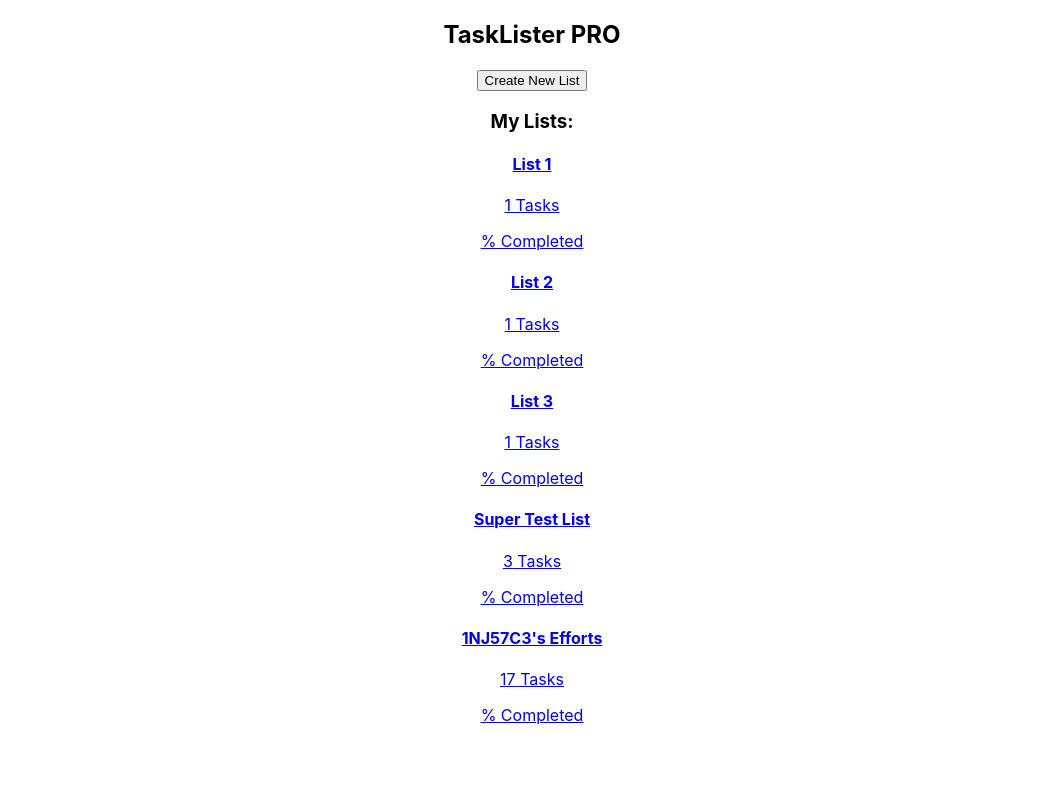
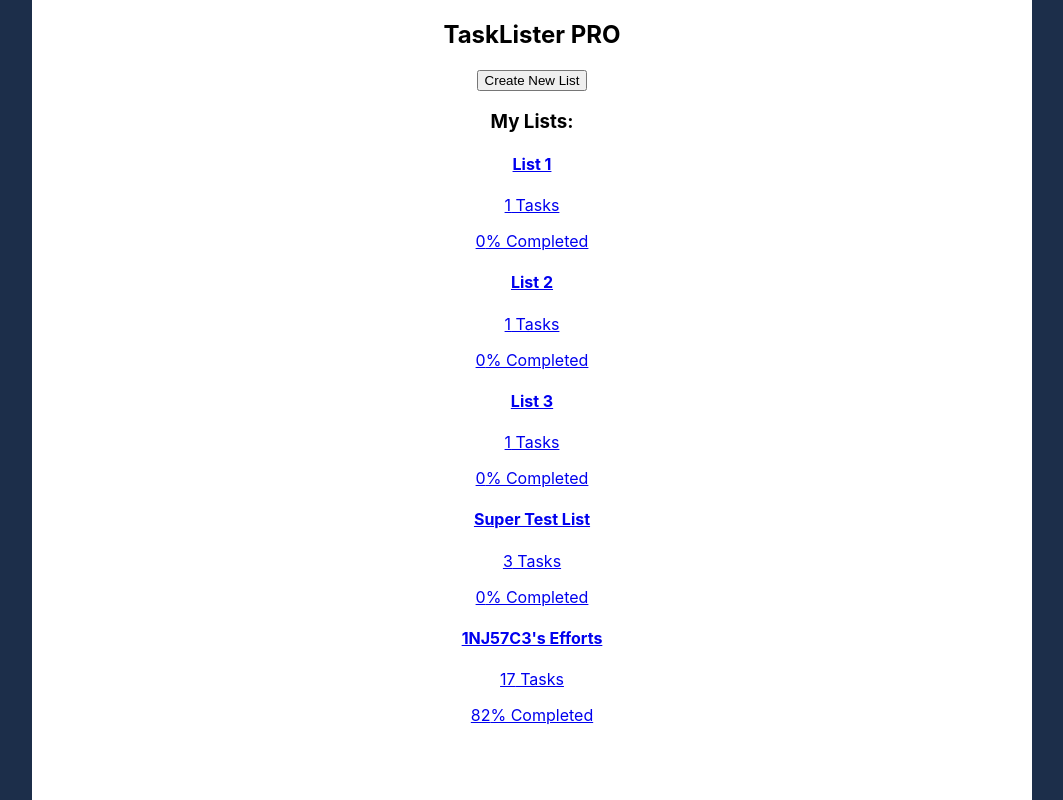
Before and after one commit to 1NJ57C3/phase-2-project-2, a React (Create React App) app: page / in a window 1280 px wide. Shown: the whole page, without its empty margins (108-1171 px from the left). Built offline with nearby package versions, Linux system fonts and the light colour scheme; data requests are answered from the project's data file.

Commit message:
Added some styling, added percent completed to Home component

```diff
--- a/src/App.css
+++ b/src/App.css
@@ -1,5 +1,18 @@
 .App {
   text-align: center;
+  display: flex;
+  justify-content: space-around;
+}
+
+.innerApp {
+  width: 1000px;
+  height: 100vh;
+  background-color: white;
+}
+
+.App-taskCard {
+  border-bottom: solid;
+  border-bottom: black;
 }
 
 .App-logo {
--- a/src/App.js
+++ b/src/App.js
@@ -1,5 +1,4 @@
 import './App.css';
-
 import React, { useEffect, useState } from "react";
 import { Switch, Route } from "react-router-dom"
 import Header from "./components/Header"
@@ -76,8 +75,10 @@ function App() {
     })
   }    /* :pepepls: */
 
+
   return (
     <div className="App">
+      <div className="innerApp">
         <Header />
         <Switch>
           <Route path={"/newList"}>
@@ -94,6 +95,7 @@ function App() {
           </Route>
         </Switch>
       </div>
+    </div>
   );
 }
 
--- a/src/components/Header.js
+++ b/src/components/Header.js
@@ -1,5 +1,10 @@
+
 function Header() {
-    return(<h2>TaskLister PRO</h2>)
+    return(
+        <div className="header">
+            <h2>TaskLister PRO</h2>
+        </div>
+    )
 }
 
 export default Header
--- a/src/components/HomeListCard.js
+++ b/src/components/HomeListCard.js
@@ -1,12 +1,18 @@
 import { Link } from "react-router-dom"
 
 function HomeListCard({ list }) {
+
+    function calculatePercentCompleted() {
+        const numerator = list.tasks.filter(task => task.completed === true).length;
+        return ((numerator / list.tasks.length) * 100).toFixed(0)
+    }
+
     return(
         <Link to={`/${list.id}`}>
             <div>
                 <h4>{list.listName}</h4>
                 <p>{list.tasks.length} Tasks</p>
-                <p>% Completed</p>
+                <p>{calculatePercentCompleted()}% Completed</p>
             </div>
         </Link>
     )
--- a/src/components/TaskCard.js
+++ b/src/components/TaskCard.js
@@ -1,7 +1,7 @@
 function TaskCard({ task }) {
     // console.log("TASKCARD...",task)
     return(
-        <div>
+        <div className="taskCard">
             <h5>{task.taskName}</h5>
             <p>Completed: {task.completed ? "✅" : "❌"}</p>
         </div>
--- a/src/index.css
+++ b/src/index.css
@@ -3,6 +3,7 @@ body {
   font-family: -apple-system, BlinkMacSystemFont, 'Segoe UI', 'Roboto', 'Oxygen',
     'Ubuntu', 'Cantarell', 'Fira Sans', 'Droid Sans', 'Helvetica Neue',
     sans-serif;
+  background-color: #1c2e4a;
   -webkit-font-smoothing: antialiased;
   -moz-osx-font-smoothing: grayscale;
 }
```
Lines whose indentation alone changed are shown as unchanged.
